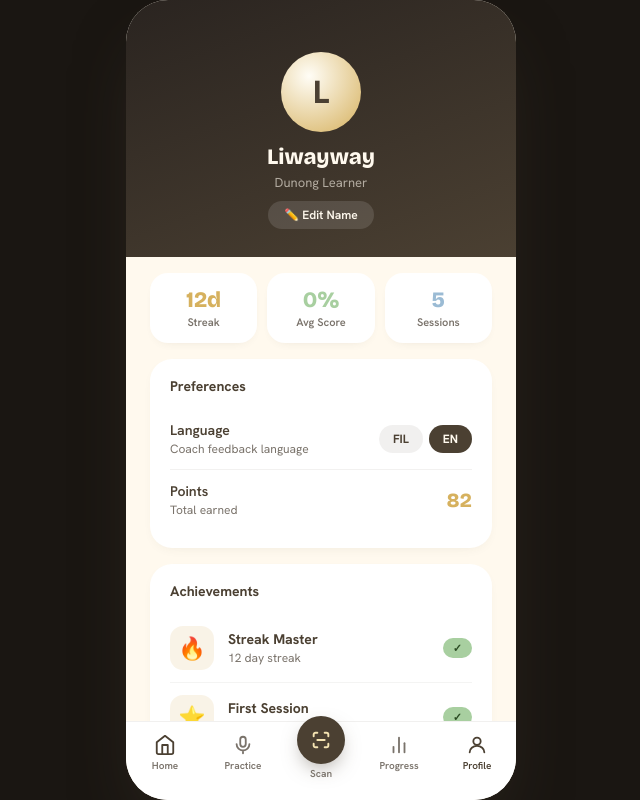
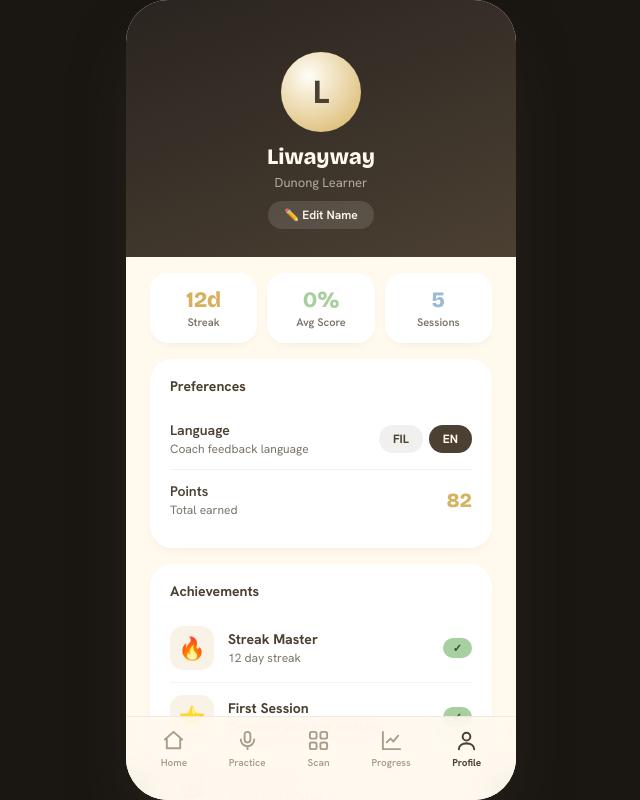
Before and after one commit to KRMeeag/dunong, a React (Vite) app in the folder frontend/: page /profile in a window 1280 px wide. Shown: the whole page, without its empty margins (319-959 px from the left). Built offline with nearby package versions, Linux system fonts and the light colour scheme.

Commit message:
Fix BottomNav icons: stroke-only SVGs

```diff
--- a/frontend/src/components/BottomNav.tsx
+++ b/frontend/src/components/BottomNav.tsx
@@ -1,24 +1,40 @@
 import { useNavigate, useLocation } from 'react-router-dom'
 
 const tabs = [
-  { label:'Home', path:'/dashboard', icon:(a:boolean)=><svg width="22" height="22" viewBox="0 0 24 24" fill={a?'#4B4032':'none'} stroke="#4B4032" strokeWidth="2" strokeLinecap="round" strokeLinejoin="round"><path d="M3 9l9-7 9 7v11a2 2 0 0 1-2 2H5a2 2 0 0 1-2-2z"/><polyline points="9 22 9 12 15 12 15 22"/></svg> },
-  { label:'Practice', path:'/sipat', icon:(a:boolean)=><svg width="22" height="22" viewBox="0 0 24 24" fill="none" stroke={a?'#4B4032':'#7A736B'} strokeWidth="2" strokeLinecap="round" strokeLinejoin="round"><rect x="9" y="3" width="6" height="11" rx="3"/><path d="M5 11a7 7 0 0 0 14 0M12 18v3"/></svg> },
-  { label:'Scan', path:'/scan', icon:(_:boolean)=><div style={{width:48,height:48,borderRadius:'50%',background:'#4B4032',display:'flex',alignItems:'center',justifyContent:'center',marginTop:-18,boxShadow:'0 8px 20px -6px rgba(75,64,50,.5)'}}><svg width="22" height="22" viewBox="0 0 24 24" fill="none" stroke="#F4E3B2" strokeWidth="2.1" strokeLinecap="round" strokeLinejoin="round"><path d="M4 8V6a2 2 0 0 1 2-2h2M16 4h2a2 2 0 0 1 2 2v2M20 16v2a2 2 0 0 1-2 2h-2M8 20H6a2 2 0 0 1-2-2v-2"/><path d="M8 12h8"/></svg></div> },
-  { label:'Progress', path:'/progress', icon:(a:boolean)=><svg width="22" height="22" viewBox="0 0 24 24" fill="none" stroke={a?'#4B4032':'#7A736B'} strokeWidth="2" strokeLinecap="round" strokeLinejoin="round"><line x1="18" y1="20" x2="18" y2="10"/><line x1="12" y1="20" x2="12" y2="4"/><line x1="6" y1="20" x2="6" y2="14"/></svg> },
-  { label:'Profile', path:'/profile', icon:(a:boolean)=><svg width="22" height="22" viewBox="0 0 24 24" fill="none" stroke={a?'#4B4032':'#7A736B'} strokeWidth="2" strokeLinecap="round" strokeLinejoin="round"><circle cx="12" cy="8" r="4"/><path d="M4 20c0-4 3.6-7 8-7s8 3 8 7"/></svg> },
+  {
+    label: 'Home', path: '/dashboard',
+    icon: (a: boolean) => <svg width="23" height="23" viewBox="0 0 24 24" fill="none" stroke={a ? '#4B4032' : '#A89D8A'} strokeWidth={a ? 2.1 : 2} strokeLinecap="round" strokeLinejoin="round"><path d="M3 11l9-8 9 8M5 10v10h14V10"/></svg>
+  },
+  {
+    label: 'Practice', path: '/sipat',
+    icon: (a: boolean) => <svg width="23" height="23" viewBox="0 0 24 24" fill="none" stroke={a ? '#4B4032' : '#A89D8A'} strokeWidth={a ? 2.1 : 2} strokeLinecap="round" strokeLinejoin="round"><rect x="9" y="3" width="6" height="11" rx="3"/><path d="M5 11a7 7 0 0 0 14 0M12 18v3"/></svg>
+  },
+  {
+    label: 'Scan', path: '/scan',
+    icon: (a: boolean) => <svg width="23" height="23" viewBox="0 0 24 24" fill="none" stroke={a ? '#4B4032' : '#A89D8A'} strokeWidth={a ? 2.1 : 2} strokeLinecap="round" strokeLinejoin="round"><rect x="3" y="3" width="7" height="7" rx="2"/><rect x="14" y="3" width="7" height="7" rx="2"/><rect x="3" y="14" width="7" height="7" rx="2"/><rect x="14" y="14" width="7" height="7" rx="2"/></svg>
+  },
+  {
+    label: 'Progress', path: '/progress',
+    icon: (a: boolean) => <svg width="23" height="23" viewBox="0 0 24 24" fill="none" stroke={a ? '#4B4032' : '#A89D8A'} strokeWidth={a ? 2.1 : 2} strokeLinecap="round" strokeLinejoin="round"><path d="M3 3v18h18M7 14l4-4 3 3 5-6"/></svg>
+  },
+  {
+    label: 'Profile', path: '/profile',
+    icon: (a: boolean) => <svg width="23" height="23" viewBox="0 0 24 24" fill="none" stroke={a ? '#4B4032' : '#A89D8A'} strokeWidth={a ? 2.1 : 2} strokeLinecap="round" strokeLinejoin="round"><circle cx="12" cy="8" r="4"/><path d="M4 21c0-4 4-6 8-6s8 2 8 6"/></svg>
+  },
 ]
 
 export default function BottomNav() {
   const navigate = useNavigate()
   const { pathname } = useLocation()
+
   return (
-    <div style={{ position:'absolute',bottom:0,left:0,right:0,background:'#fff',borderTop:'1px solid rgba(75,64,50,.08)',display:'flex',paddingBottom:16,paddingTop:8 }}>
+    <div style={{ position:'absolute',bottom:0,left:0,right:0,height:84,background:'rgba(255,249,238,.86)',backdropFilter:'blur(16px)',borderTop:'1px solid rgba(75,64,50,.08)',display:'flex',alignItems:'flex-start',justifyContent:'space-around',padding:'12px 14px 0' }}>
       {tabs.map(t => {
         const active = pathname === t.path
         return (
-          <button key={t.path} onClick={() => navigate(t.path)} style={{ flex:1,border:'none',background:'none',display:'flex',flexDirection:'column',alignItems:'center',gap:3,padding:'4px 0',cursor:'pointer' }}>
+          <button key={t.path} onClick={() => navigate(t.path)} style={{ display:'flex',flexDirection:'column',alignItems:'center',gap:4,border:'none',background:'none',cursor:'pointer',padding:0,color:active ? '#4B4032' : '#A89D8A' }}>
             {t.icon(active)}
-            <span style={{ fontSize:10,fontWeight:600,color:active?'#4B4032':'#7A736B' }}>{t.label}</span>
+            <span style={{ fontSize:10,fontWeight:active ? 700 : 600 }}>{t.label}</span>
           </button>
         )
       })}
```
